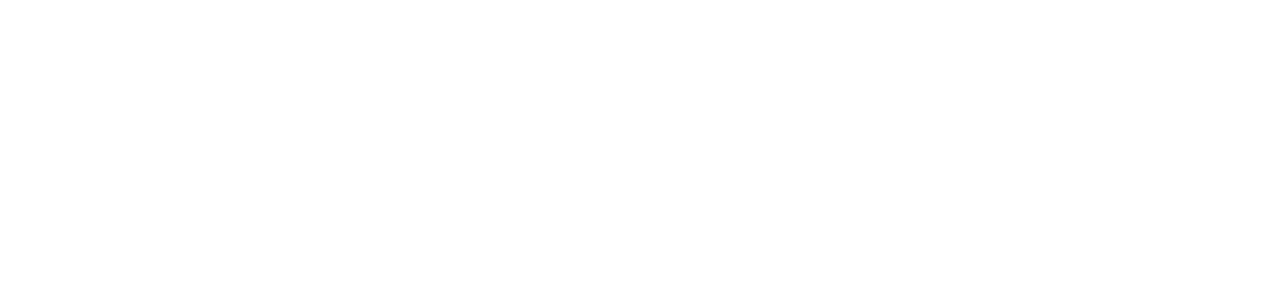
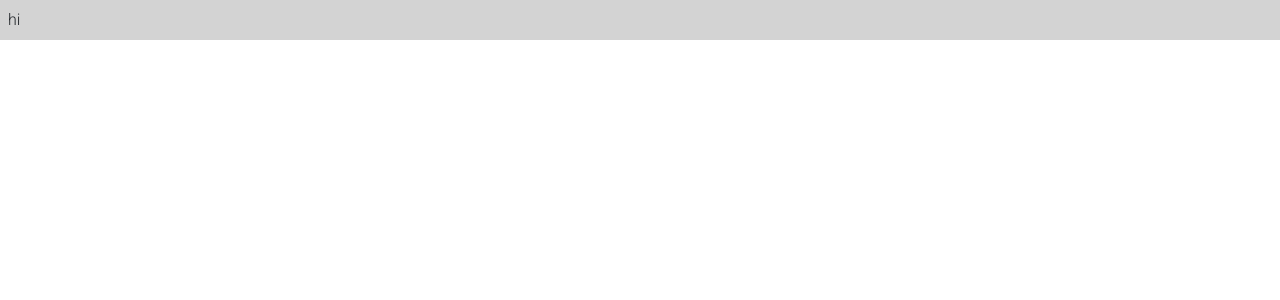
Before and after one commit to avtarvikas/Md-Dashboard, a React app: page /dnd in a window 1280 px wide. Shown: the top 300 px of the page. Built offline with nearby package versions, Linux system fonts and the light colour scheme.

Commit message:
work on dnd

```diff
--- a/package.json
+++ b/package.json
@@ -36,6 +36,7 @@
     "postcss-loader": "2.0.6",
     "promise": "8.0.1",
     "react": "^15.6.1",
+    "react-beautiful-dnd": "^8.0.0",
     "react-chartjs-2": "^2.7.2",
     "react-dev-utils": "^4.0.0",
     "react-dom": "^15.6.1",
--- a/src/RootRouter.js
+++ b/src/RootRouter.js
@@ -3,6 +3,7 @@
 
 import App from "./App.js";
 import DndDashboard from "./containers/DndDashboard"
+import Dnd from "./containers/DND"
 
 const RootRouter = () => (
   <BrowserRouter>
@@ -10,7 +11,7 @@
       <div>
         <Switch>
           <Route exact path="/" component={DndDashboard} />
-          {/* <Route exact path="/mycart" component={Cart} /> */}
+          <Route exact path="/dnd" component={Dnd} />
         </Switch>
       </div>
     </App>
--- a/src/components/UserActivity.js
+++ b/src/components/UserActivity.js
@@ -33,8 +33,10 @@
               >
                 {user[0].name} {user[0].lastname}
               </span>
-              <div style={{float:"right", width:"55%"}}>
-                <div style={{float:"right", fontSize:"15px"}}>{barPercentage}</div>
+              <div style={{ float: "right", width: "55%" }}>
+                <div style={{ float: "right", fontSize: "15px" }}>
+                  {barPercentage}
+                </div>
                 <div className="pr-bar-container">
                   <div className="pr-bar" style={{ width: barPercentage }} />
                 </div>
--- /dev/null
+++ b/src/containers/DND.js
@@ -0,0 +1,108 @@
+import React, { Component } from 'react';
+import ReactDOM from 'react-dom';
+import { DragDropContext, Droppable, Draggable } from 'react-beautiful-dnd';
+
+// fake data generator
+const getItems = count =>
+  Array.from({ length: count }, (v, k) => k).map(k => ({
+    id: `item-${k}`,
+    content: `item ${k}`,
+  }));
+
+// a little function to help us with reordering the result
+const reorder = (list, startIndex, endIndex) => {
+  const result = Array.from(list);
+  const [removed] = result.splice(startIndex, 1);
+  result.splice(endIndex, 0, removed);
+
+  return result;
+};
+
+const grid = 8;
+
+const getItemStyle = (isDragging, draggableStyle) => ({
+  // some basic styles to make the items look a bit nicer
+  userSelect: 'none',
+  padding: grid * 2,
+  margin: `0 ${grid}px 0 0`,
+
+  // change background colour if dragging
+  background: isDragging ? 'lightgreen' : 'grey',
+
+  // styles we need to apply on draggables
+  ...draggableStyle,
+});
+
+const getListStyle = isDraggingOver => ({
+  background: isDraggingOver ? 'lightblue' : 'lightgrey',
+  display: 'flex',
+  padding: grid,
+  overflow: 'auto',
+});
+
+class Dnd extends Component {
+  constructor(props) {
+    super(props);
+    this.state = {
+      items: getItems(6),
+    };
+    this.onDragEnd = this.onDragEnd.bind(this);
+  }
+
+  onDragEnd(result) {
+    // dropped outside the list
+    if (!result.destination) {
+      return;
+    }
+
+    const items = reorder(
+      this.state.items,
+      result.source.index,
+      result.destination.index
+    );
+
+    this.setState({
+      items,
+    });
+  }
+
+  // Normally you would want to split things out into separate components.
+  // But in this example everything is just done in one place for simplicity
+  render() {
+    return (
+        <DragDropContext onDragEnd={this.onDragEnd}>
+        <Droppable droppableId="droppable" direction="horizontal">
+          {(provided, snapshot) => (
+              <div
+              ref={provided.innerRef}
+              style={getListStyle(snapshot.isDraggingOver)}
+              {...provided.droppableProps}
+              >
+              {/* {this.state.items.map((item, index) => (
+                  <Draggable key={item.id} draggableId={item.id} index={index}>
+                  {(provided, snapshot) => (
+                      <div
+                      ref={provided.innerRef}
+                      {...provided.draggableProps}
+                      {...provided.dragHandleProps}
+                      style={getItemStyle(
+                          snapshot.isDragging,
+                          provided.draggableProps.style
+                        )}
+                        >
+                        {item.content}
+                        </div>
+                    )}
+                    </Draggable>
+                ))} */}
+                <div>hi</div>
+              {provided.placeholder}
+            </div>
+          )}
+        </Droppable>
+      </DragDropContext>
+    );
+  }
+}
+
+export default Dnd;
```
Also changed, not shown: 1 other file (tests, documents, lock files or other folders).
